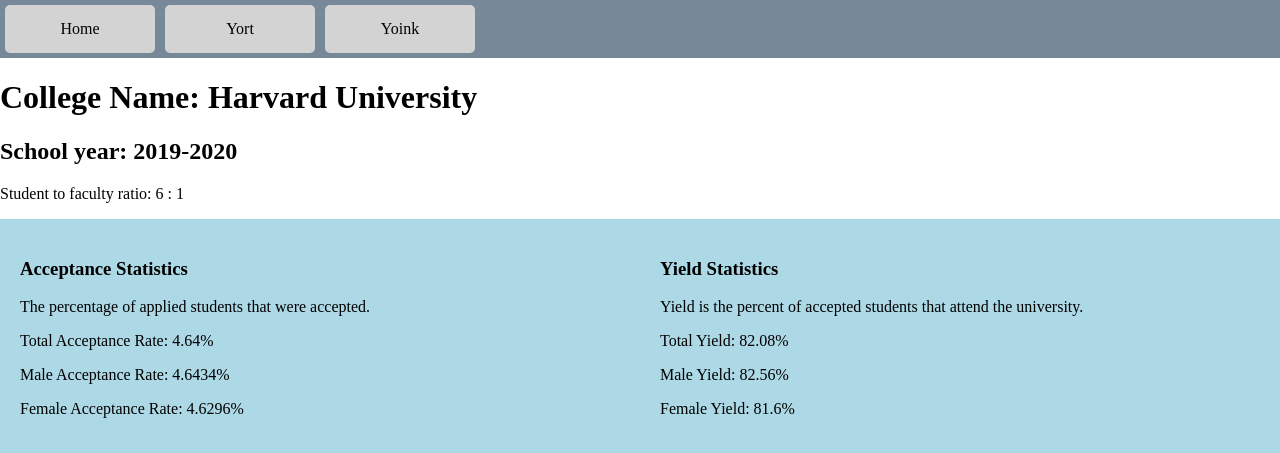
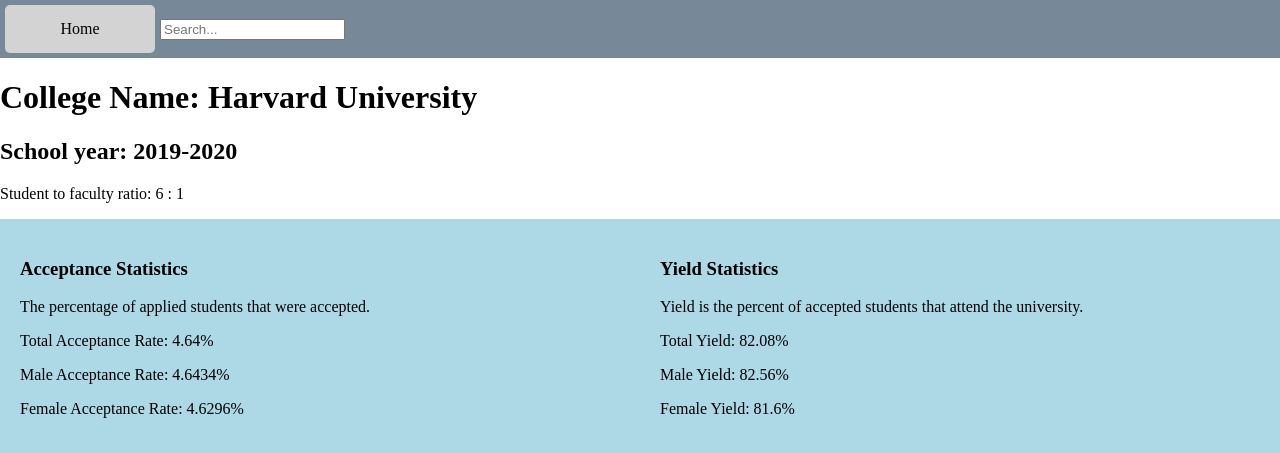
Before and after one commit to tomyyyD/djangoCollegeWebsite, a Django app: page /5/ in a window 1280 px wide. Shown: the top 453 px of the page. Run offline with Django 3.2, Linux system fonts and the light colour scheme; data comes from the database, SQL or seed files in the repository; both versions use the stored data as it was after the commit.

Commit message:
database update

```diff
--- a/query/templates/query/details.html
+++ b/query/templates/query/details.html
@@ -9,8 +9,9 @@
     <body>
         <div class='collegeData menu'>
             <a href="/" class="homeButton">Home</a>
-            <a href="/" class="homeButton">Yort</a>
-            <a href="/" class="homeButton">Yoink</a>
+            <form action="{% url 'searchResults' %}" method="get">
+                <input name='q' type="text" placeholder="Search...">
+            </form>
         </div>
         <h1>College Name: {{ college.name }}</h1>
         <h2>School year: {{ college.year }}</h2>
```
Also changed, not shown: db.sqlite3.
